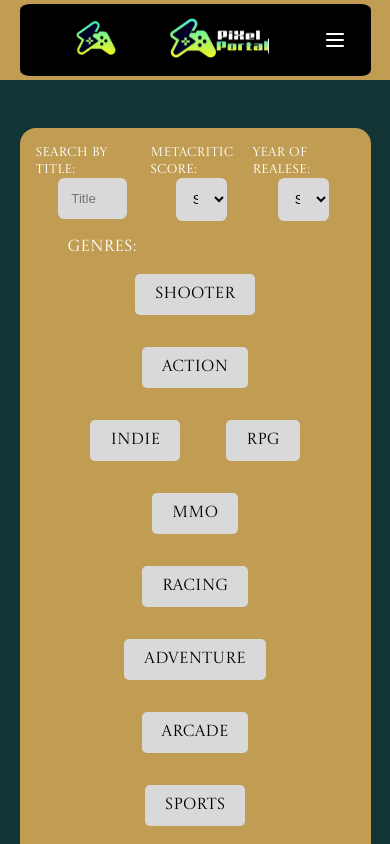
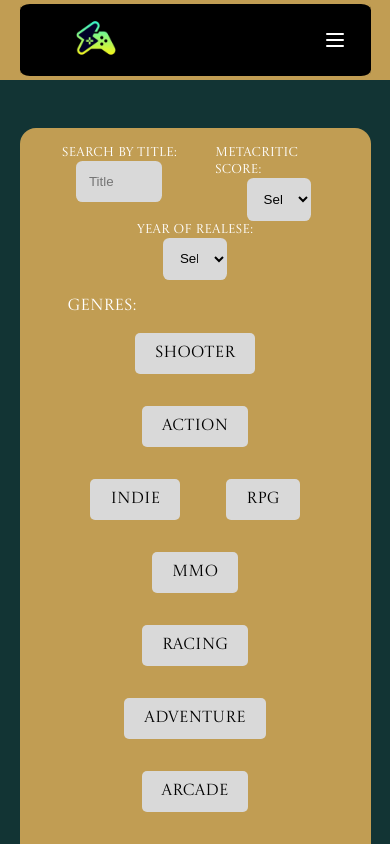
Before and after one commit to SimoneColombo1/pixel-portal, a Next.js app: page /Pages/Search in a window 390 px wide. Shown: the top 844 px of the page. Built offline with nearby package versions, Linux system fonts and the light colour scheme; no server answers.

Commit message:
Aggiunta la responsive a 414px

```diff
--- a/app/style/HomePage/PrimarySlider.scss
+++ b/app/style/HomePage/PrimarySlider.scss
@@ -162,3 +162,22 @@
         }
     }
 }
+
+@media (max-width: 576px) {
+    .title {
+        margin-left: 2rem;
+    }
+
+    .primary-slider-container {
+        .slider-container {
+            .slider {
+                div {
+
+                    width: 100%;
+
+
+                }
+            }
+        }
+    }
+}
--- a/app/style/HomePage/search.scss
+++ b/app/style/HomePage/search.scss
@@ -117,7 +117,7 @@
 
 @media(max-width:576px) {
 
-    .Search {
+    .search-section {
         .container {
             .paragraph {
                 padding: 1rem;
@@ -135,3 +135,24 @@
         }
     }
 }
+
+@media(max-width:414px) {
+
+    .Search {
+        .container {
+            .paragraph {
+
+
+                p {
+                    font-size: 1rem;
+                }
+
+                button {
+                    font-size: 1rem;
+                    width: 8rem;
+                    height: 3rem;
+                }
+            }
+        }
+    }
+}
--- a/app/style/Search/SearchForm.scss
+++ b/app/style/Search/SearchForm.scss
@@ -138,3 +138,24 @@
         }
     }
 }
+
+@media (max-width: 414px) {
+    .search-form {
+        width: 90%;
+
+        .first-search {
+            font-size: 0.8rem;
+            display: flex;
+            flex-wrap: wrap;
+
+            input {
+                width: 100%;
+            }
+
+            .dropdown {
+
+                width: 40%;
+            }
+        }
+    }
+}
--- a/app/style/header.scss
+++ b/app/style/header.scss
@@ -153,6 +153,12 @@ header {
 }
 
 
+@media (max-width: 414px) {
+    .extended-logo {
+        display: none;
+    }
+}
+
 
 //< Search
 
--- /dev/null
+++ b/next.config.js
@@ -0,0 +1,5 @@
+module.exports = {
+  images: {
+    domains: ["media.rawg.io"],
+  },
+};
```
Also changed, not shown: app/style/HomePage/PopularSlider.scss (+16 -0 lines), app/style/HomePage/jumbo.scss (+28 -0 lines).
